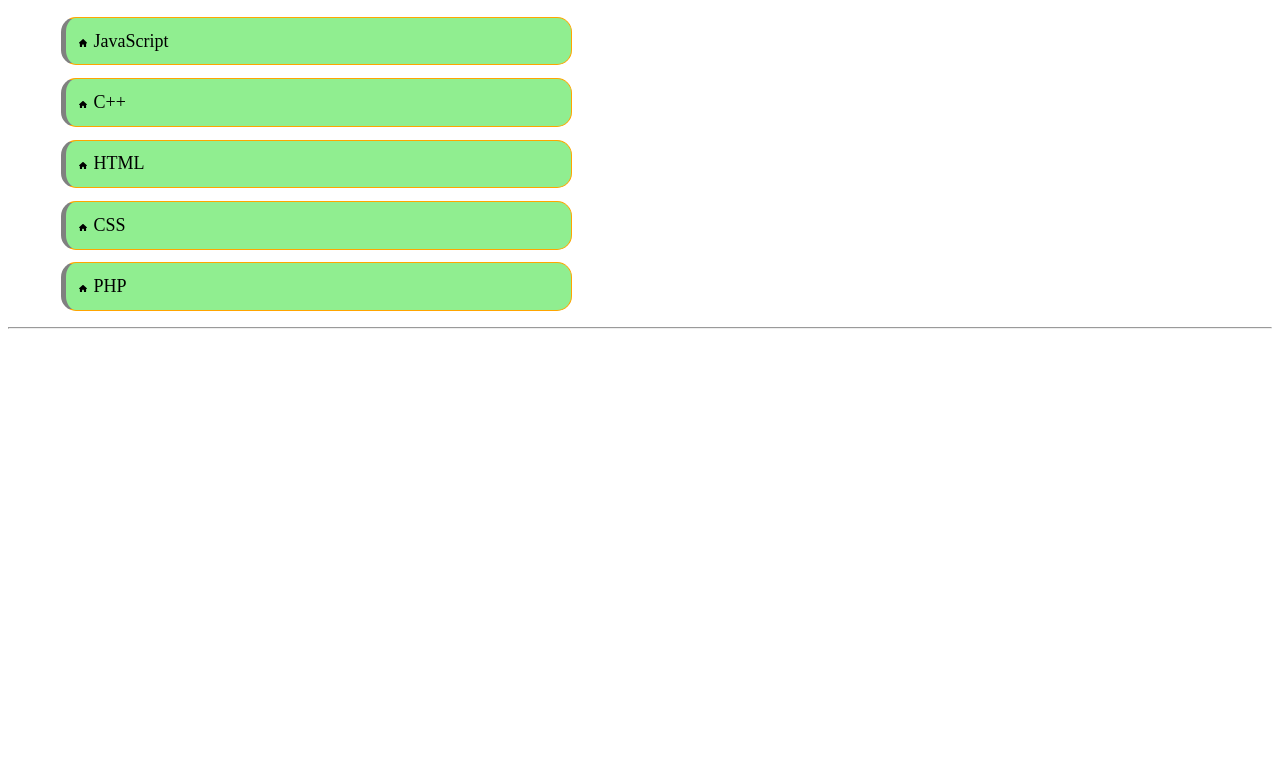
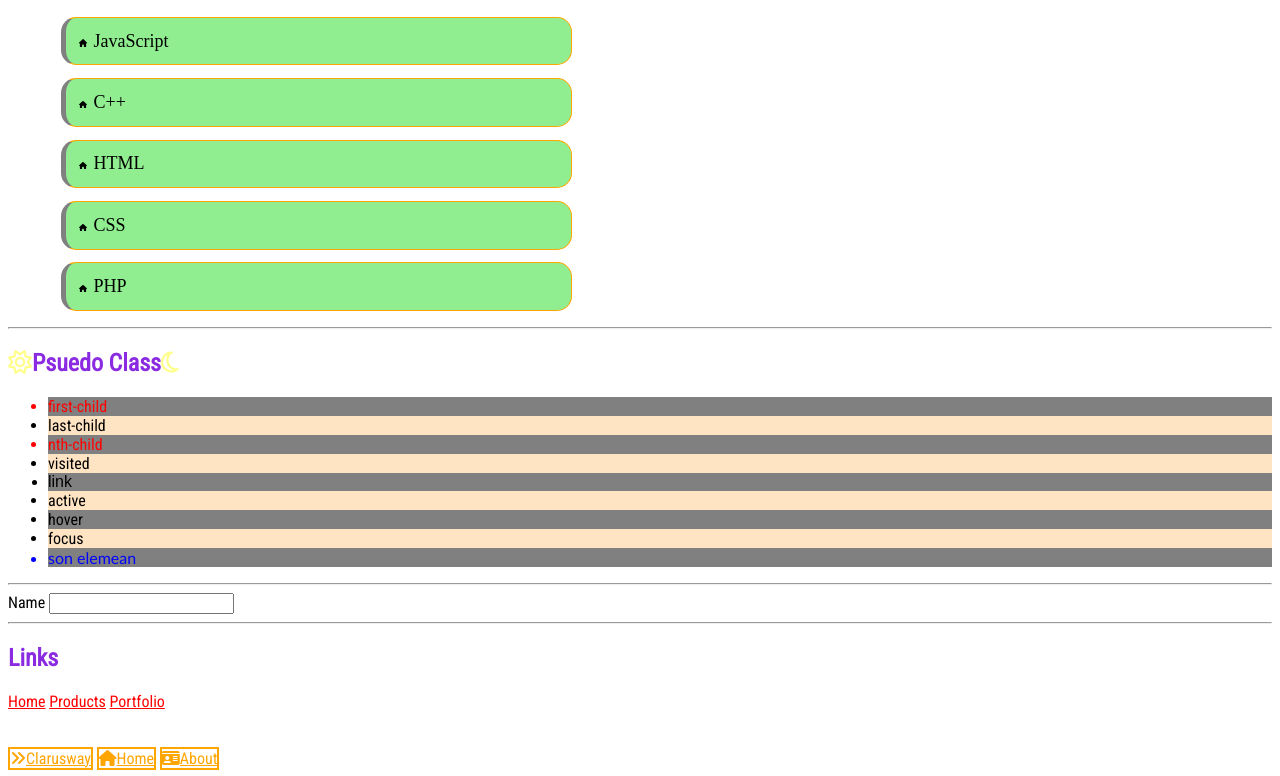
Before and after one commit to niluse/23-eylul-teamwork, a plain HTML site: page index.html in a window 1280 px wide. Shown: the part 112-888 px from the top of the page. Before the commit the page ends 800 px from the top, so only its background shows below. Drawn offline with Linux system fonts and the light colour scheme; a web font is replaced by a local one.

Commit message:
just some commit

```diff
--- a/index.html
+++ b/index.html
@@ -13,6 +13,7 @@
     <link rel="preconnect" href="https://fonts.googleapis.com">
     <link rel="preconnect" href="https://fonts.gstatic.com" crossorigin>
     <link href="https://fonts.googleapis.com/css2?family=Caveat&family=Montserrat+Alternates:wght@200;400;500&display=swap" rel="stylesheet">
+    <link rel="stylesheet" href="https://cdnjs.cloudflare.com/ajax/libs/font-awesome/6.4.2/css/all.min.css" integrity="sha512-z3gLpd7yknf1YoNbCzqRKc4qyor8gaKU1qmn+CShxbuBusANI9QpRohGBreCFkKxLhei6S9CQXFEbbKuqLg0DA==" crossorigin="anonymous" referrerpolicy="no-referrer" />
 </head>
 <body>
     <h1>LIST</h1>
@@ -25,6 +26,35 @@
         <li>PHP</li>
     </ul>
     <hr>
+    <h2><i class="fa-regular fa-sun"></i>Psuedo Class<i class="fa-regular fa-moon"></i></h2>
+    <ul class="p-class">
+        <li>first-child</li>
+        <li>last-child</li>
+        <li>nth-child</li>
+        <li>visited</li>
+        <li>link</li>
+        <li>active</li>
+        <li>hover</li>
+        <li>focus</li>
+        <li>son elemean</li>
+    </ul>
+    <hr>
+    <label for="name">Name</label>
+    <input type="text" name="name" id="name">
+    <hr>
+    <h2>Links</h2>
+    <nav class="links">
+        <a href="">Home</a>
+        <a href="">Products</a>
+        <a href="">Portfolio</a>
+    </nav>
+    <br><br>
+    <nav class="nav-button">
+        <a href=""><i class="fa-solid fa-angles-right"></i>Clarusway</a>
+        <a href=""><i class="fa-solid fa-house"></i>Home</a>
+        <a href=""><i class="fa-solid fa-id-card"></i>About</a>
+    </nav>
+
 
 </body>
 </html>
--- a/style.css
+++ b/style.css
@@ -19,4 +19,49 @@ h2{
 }
 .languages li:hover{
     opacity: 0.5;
+    cursor: pointer;
+    transition: 0.5s;
 }
+.fa-sun, .fa-moon{
+    color: rgb(255, 255, 140);
+}
+ul.p-class li:first-child{
+    color: red;
+}
+ul.p-class li:last-child{
+    color: blue;
+    font-family: 'Gill Sans', 'Gill Sans MT', Calibri, 'Trebuchet MS', sans-serif;
+}
+ul.p-class li:nth-child(3){
+    color: red;
+}
+ul.p-class li:nth-child(5){
+    font-family: Arial, Helvetica, sans-serif;
+}
+ul.p-class li:nth-child(odd){
+    background-color: gray;
+}
+ul.p-class li:not(odd){
+    background-color: bisque;
+}
+ul.p-class li:hover{
+    background-color: purple;
+    color: bisque;
+}
+input:focus{
+    background-color: red;
+    outline: none;
+    border: 3px dashed orange;
+    color: white;
+}
+nav.links a{
+    color: red;
+}
+nav.links a:hover{
+    color: rgb(150, 255, 160);
+}
+nav.nav-button a{
+    color: orange;
+    border: 2px solid orange;
+
+}
```
